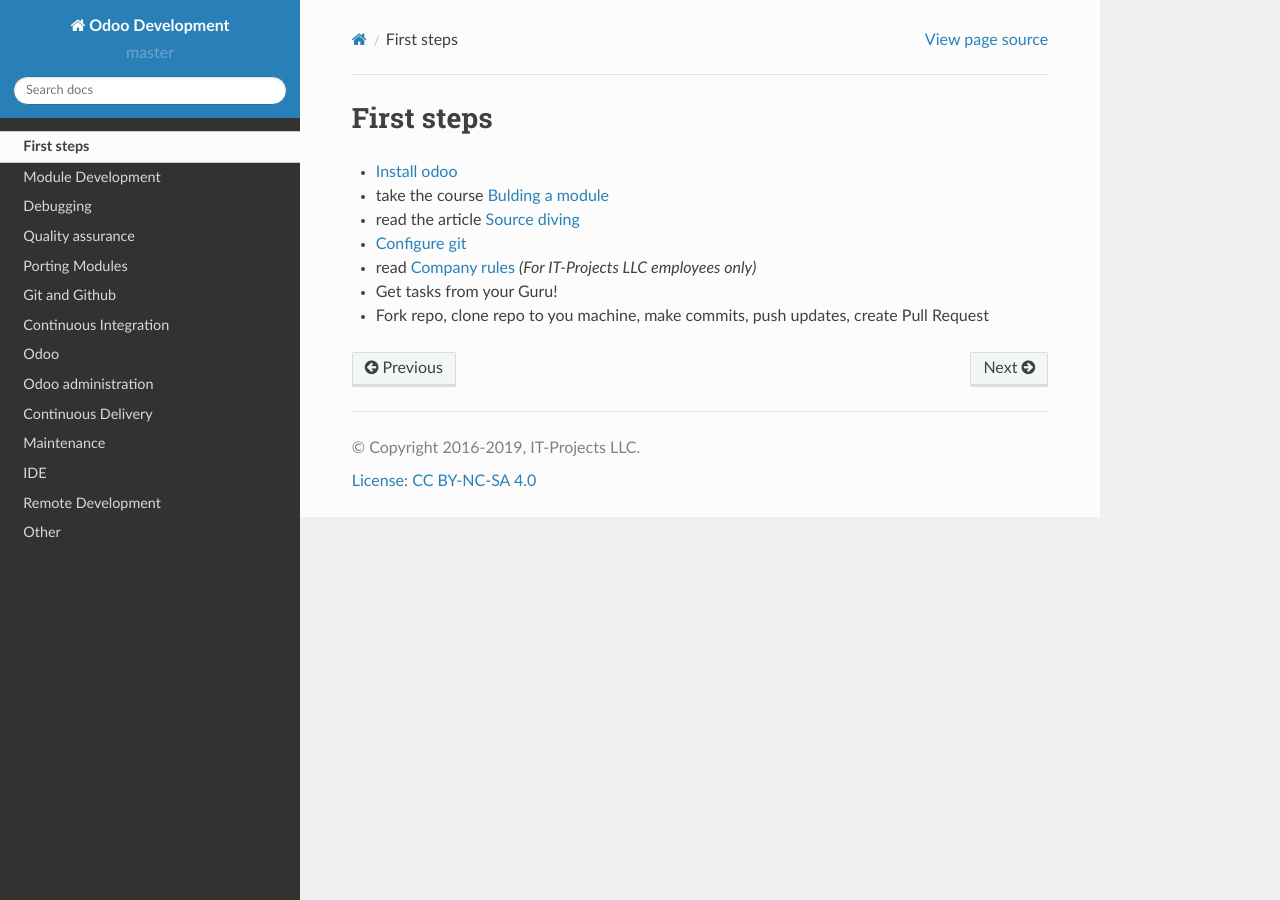
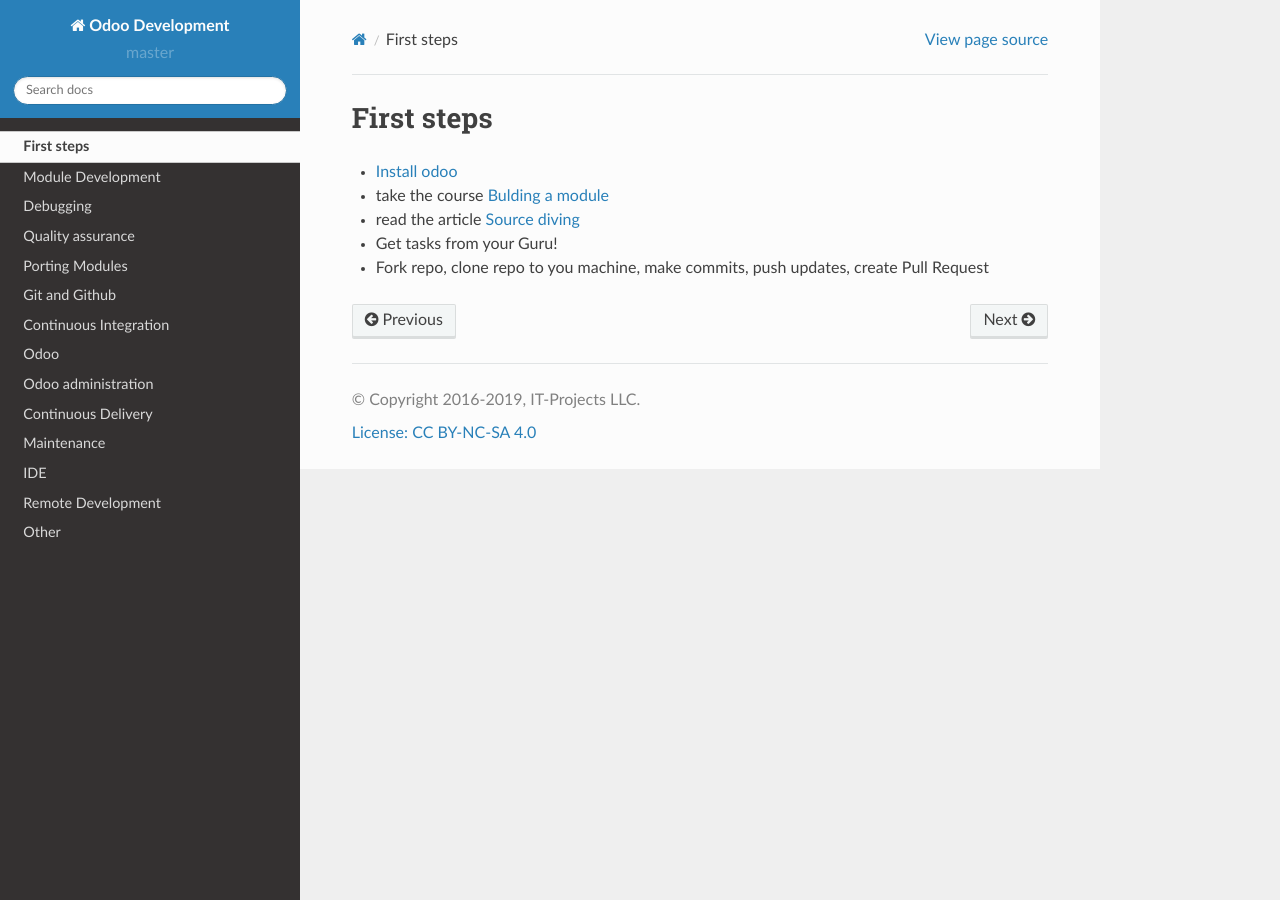
Before and after one commit to itpp-labs/odoo-development, a Sphinx documentation site: the page built from docs/first-steps.rst, in a window 1280 px wide. Built offline with Sphinx 7.4.7 and the Read the Docs theme 2.0.0, drawn with Linux system fonts in a browser that asks for light colours.

Commit message:
Update first-steps.rst

```diff
--- a/docs/first-steps.rst
+++ b/docs/first-steps.rst
@@ -1,10 +1,8 @@
 First steps
 ===========
 
-* :doc:`Install odoo <../admin/install>`
+* `Install odoo <https://xoe-labs.github.io/dockery-odoo/>`__
 * take the course `Bulding a module <https://www.odoo.com/documentation/10.0/howtos/backend.html>`_
 * read the article `Source diving <https://yelizariev.github.io/odoo/development/2015/04/17/source-diving.html>`_
-* :doc:`Configure git <../git/init>`
-* read `Company rules <https://gist.github.com/yelizariev/4f4fadf628f076d875b9>`_ *(For IT-Projects LLC employees only)*
 * Get tasks from your Guru!
 * Fork repo, clone repo to you machine, make commits, push updates, create Pull Request
```
